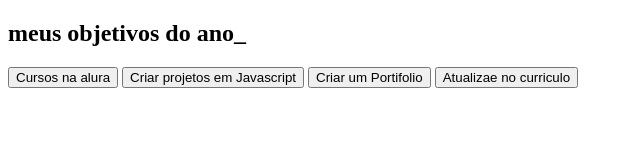
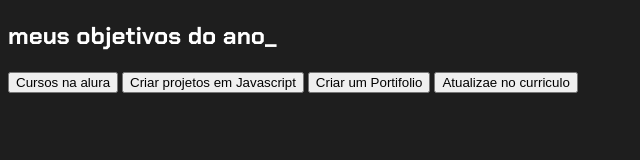
Before and after one commit to joaolimacosta/pjv.joaocosta, a plain HTML site: page index.html in a window 1280 px wide. Shown: the whole page, without its empty margins (0-640 px from the left). Drawn offline with Linux system fonts and the light colour scheme.

Commit message:
Update style.css

```diff
--- a/style.css
+++ b/style.css
@@ -10,5 +10,7 @@
 }
 
  body{
-background-color: ;
+background-color: var(--cor-de-fundo);
+     color: var(--branco);
+     font-family: 'Chakra Petch' , sans-serif;
  }
```
